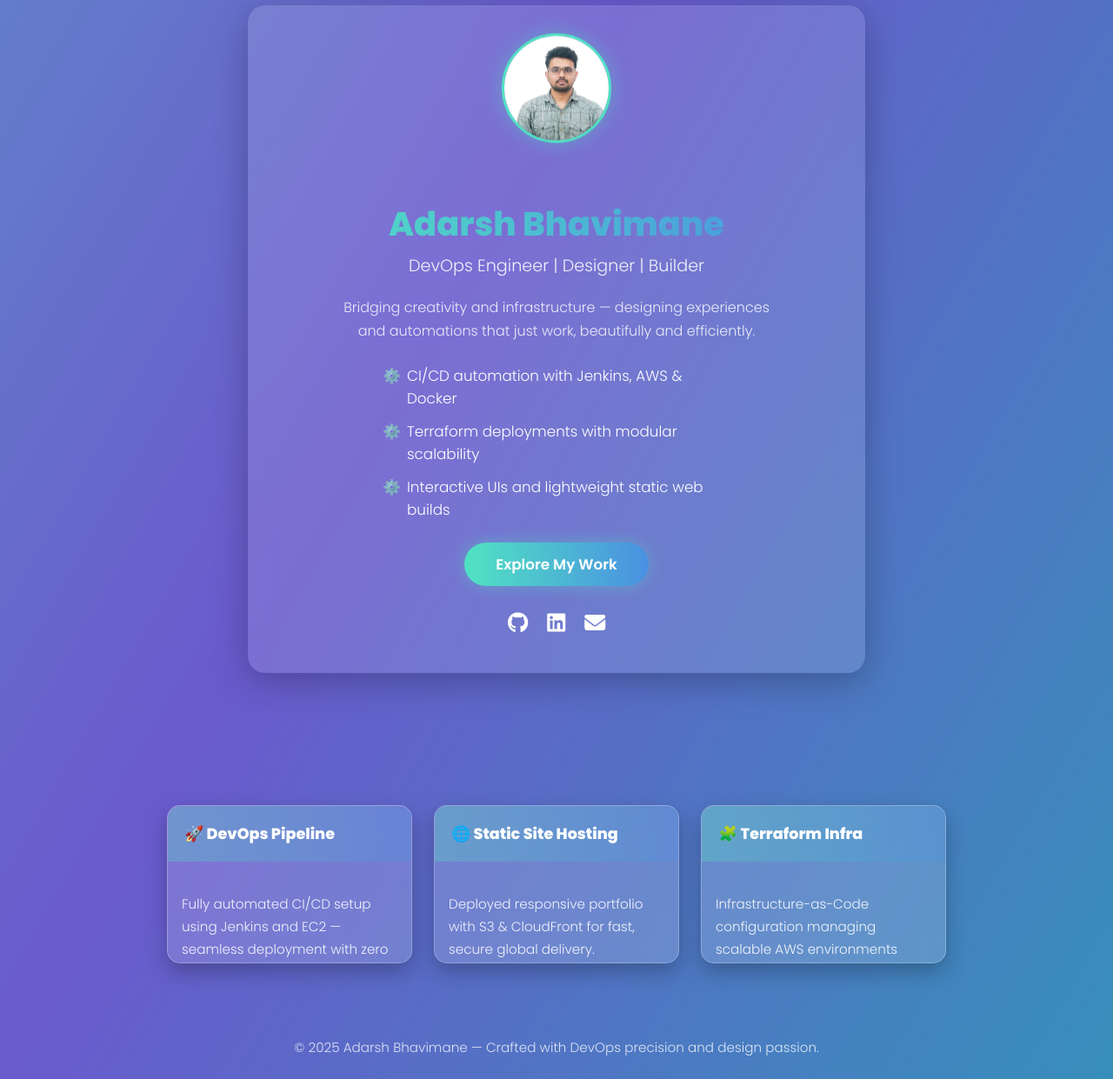
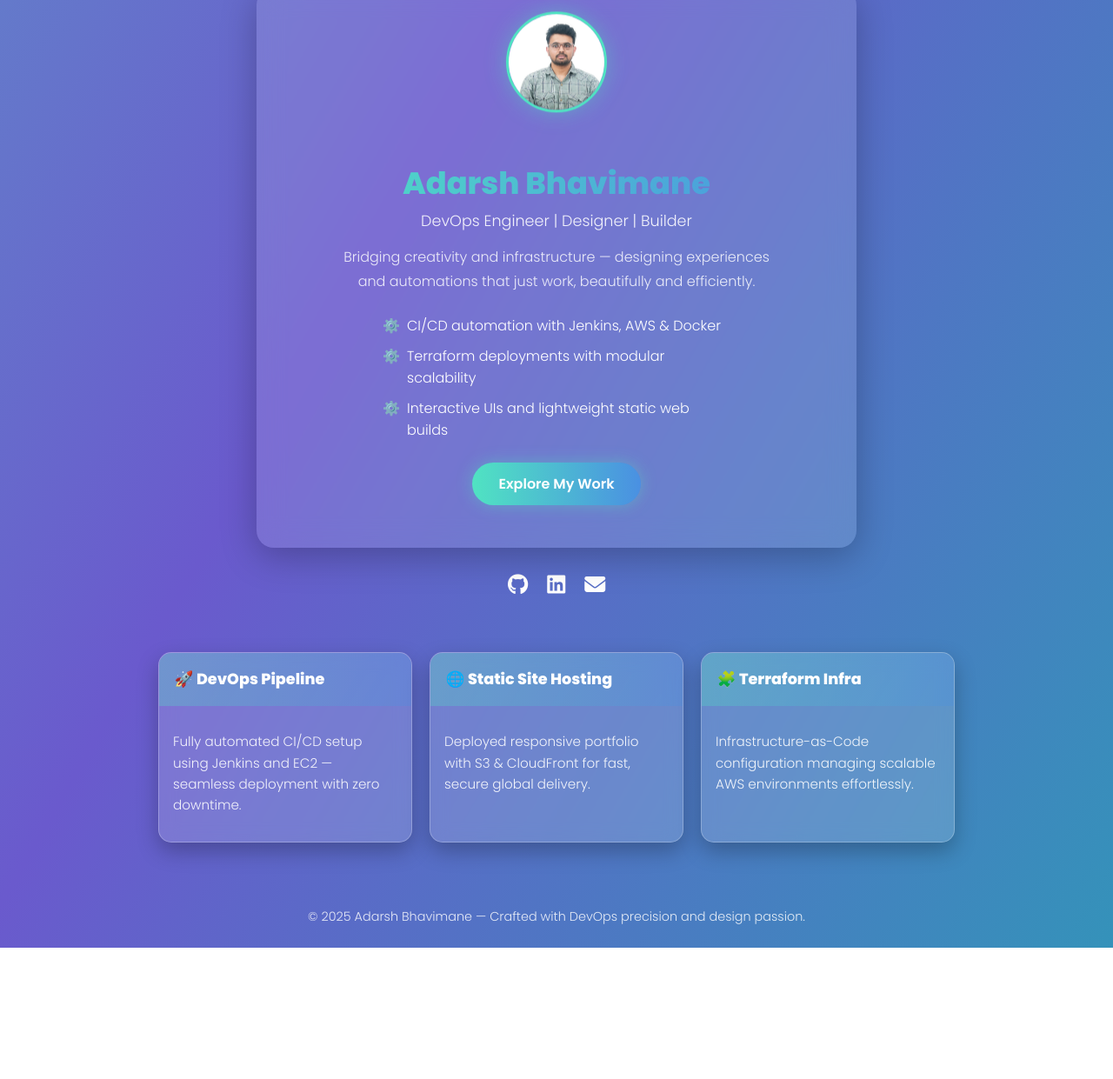
Before and after one commit to bhatadarsh/Static_Website, a plain HTML site: page index.html in a window 1280 px wide. Shown: the part 54-1295 px from the top of the page at 87% size. After the commit the page ends 1144 px from the top, so only its background shows below. Drawn offline with Linux system fonts and the light colour scheme.

Commit message:
modified

```diff
--- a/index.html
+++ b/index.html
@@ -27,29 +27,29 @@
       flex-direction: column;
       align-items: center;
       text-align: center;
-      padding: 60px 20px;
-      min-height: 100vh;
+      padding: 40px 20px 10px;
+      min-height: 80vh;
     }
 
     .container {
       background: rgba(255, 255, 255, 0.12);
       backdrop-filter: blur(15px);
       border-radius: 20px;
-      padding: 40px 30px;
-      max-width: 650px;
+      padding: 35px 25px 25px;
+      max-width: 640px;
       width: 100%;
       box-shadow: 0 10px 40px rgba(0, 0, 0, 0.25);
       transition: all 0.3s ease;
     }
 
     .avatar {
-      width: 120px;
-      height: 120px;
+      width: 110px;
+      height: 110px;
       border-radius: 50%;
       border: 3px solid #50E3C2;
       object-fit: cover;
       box-shadow: 0 0 25px rgba(80, 227, 194, 0.4);
-      margin-bottom: 1.5rem;
+      margin-bottom: 1rem;
       animation: float 3.5s ease-in-out infinite;
     }
 
@@ -59,17 +59,18 @@
     }
 
     h1 {
-      font-size: 2.4rem;
+      font-size: 2.2rem;
       font-weight: 800;
       background: linear-gradient(90deg, #50E3C2, #4A90E2);
       -webkit-background-clip: text;
+      background-clip: text;
       -webkit-text-fill-color: transparent;
       margin-bottom: 0.3rem;
     }
 
     h2 {
       font-weight: 500;
-      font-size: 1.2rem;
+      font-size: 1.1rem;
       opacity: 0.9;
       margin-top: 0;
     }
@@ -78,7 +79,7 @@
       font-weight: 300;
       color: rgba(255,255,255,0.85);
       line-height: 1.7;
-      margin: 20px auto;
+      margin: 15px auto;
       max-width: 500px;
     }
 
@@ -93,10 +94,10 @@
     }
 
     ul.project-list li {
-      margin: 12px 0;
+      margin: 10px 0;
       padding-left: 28px;
       position: relative;
-      font-size: 1.05rem;
+      font-size: 1rem;
     }
 
     ul.project-list li:before {
@@ -108,28 +109,30 @@
     .btn {
       background: linear-gradient(90deg, #50E3C2, #4A90E2);
       color: #fff;
-      padding: 12px 36px;
+      padding: 12px 30px;
       border-radius: 999px;
       border: none;
       cursor: pointer;
-      font-size: 1.05rem;
+      font-size: 1rem;
       font-weight: 600;
       transition: transform 0.25s, box-shadow 0.25s;
       box-shadow: 0 0 18px rgba(80, 227, 194, 0.4);
       text-decoration: none;
       display: inline-block;
+      margin-bottom: 1.5rem;
     }
 
     .btn:hover {
       transform: translateY(-3px) scale(1.04);
-      box-shadow: 0 0 40px rgba(80, 227, 194, 0.7);
+      box-shadow: 0 0 35px rgba(80, 227, 194, 0.7);
     }
 
     .social {
-      margin-top: 25px;
       display: flex;
       justify-content: center;
       gap: 22px;
+      flex-wrap: wrap;
+      margin-top: 25px;
     }
 
     .social a {
@@ -148,52 +151,53 @@
       display: flex;
       justify-content: center;
       flex-wrap: wrap;
-      gap: 25px;
-      padding: 60px 20px;
+      gap: 20px;
+      padding: 50px 20px;
     }
 
     .card {
-      width: 280px;
-      height: 180px;
+      width: 290px;
+      min-height: 160px;
       border-radius: 15px;
       background: rgba(255,255,255,0.15);
       border: 1px solid rgba(255,255,255,0.25);
       box-shadow: 0 10px 25px rgba(0,0,0,0.25);
       transition: transform 0.3s ease, box-shadow 0.3s ease;
-      backdrop-filter: blur(12px);
+      backdrop-filter: blur(10px);
+      cursor: pointer;
       overflow: hidden;
-      cursor: pointer;
     }
 
     .card:hover {
-      transform: translateY(-6px) scale(1.03);
-      box-shadow: 0 20px 45px rgba(80, 227, 194, 0.4);
+      transform: translateY(-6px);
+      box-shadow: 0 15px 40px rgba(80, 227, 194, 0.4);
     }
 
     .card h3 {
       margin: 0;
       font-size: 1.1rem;
       color: #fff;
-      padding: 1.2rem;
+      padding: 1.1rem;
       background: linear-gradient(90deg, rgba(80,227,194,0.3), rgba(74,144,226,0.3));
     }
 
     .card p {
       font-size: 0.95rem;
-      padding: 1rem;
+      padding: 0.9rem 1rem;
       color: rgba(255,255,255,0.9);
+      line-height: 1.6;
     }
 
     footer {
       text-align: center;
       padding: 25px;
-      font-size: 0.95rem;
-      color: rgba(255,255,255,0.8);
+      font-size: 0.9rem;
+      color: rgba(255,255,255,0.85);
     }
 
     @media (max-width: 700px) {
       h1 { font-size: 1.9rem; }
-      .avatar { width: 95px; height: 95px; }
+      .avatar { width: 90px; height: 90px; }
       .card { width: 100%; }
     }
   </style>
@@ -215,17 +219,18 @@
         <li>Interactive UIs and lightweight static web builds</li>
       </ul>
 
-      <a href="https://github.com/bhatadarsh" target="_blank" class="btn">Explore My Work</a>
+      <a href="#projects" class="btn">Explore My Work</a>
+    </div>
 
-      <div class="social">
-        <a href="https://github.com/bhatadarsh" target="_blank"><i class="fab fa-github"></i></a>
-        <a href="https://www.linkedin.com/in/adarshbhavimane" target="_blank"><i class="fab fa-linkedin"></i></a>
-        <a href="mailto:bhatadarsh11@gmail.com"><i class="fas fa-envelope"></i></a>
-      </div>
+    <!-- ✅ Social icons moved outside container for better visibility -->
+    <div class="social">
+      <a href="https://github.com/bhatadarsh" target="_blank"><i class="fab fa-github"></i></a>
+      <a href="https://www.linkedin.com/in/adarshbhavimane" target="_blank"><i class="fab fa-linkedin"></i></a>
+      <a href="mailto:bhatadarsh11@gmail.com"><i class="fas fa-envelope"></i></a>
     </div>
   </main>
 
-  <section class="gallery">
+  <section id="projects" class="gallery">
     <div class="card">
       <h3>🚀 DevOps Pipeline</h3>
       <p>Fully automated CI/CD setup using Jenkins and EC2 — seamless deployment with zero downtime.</p>
```
